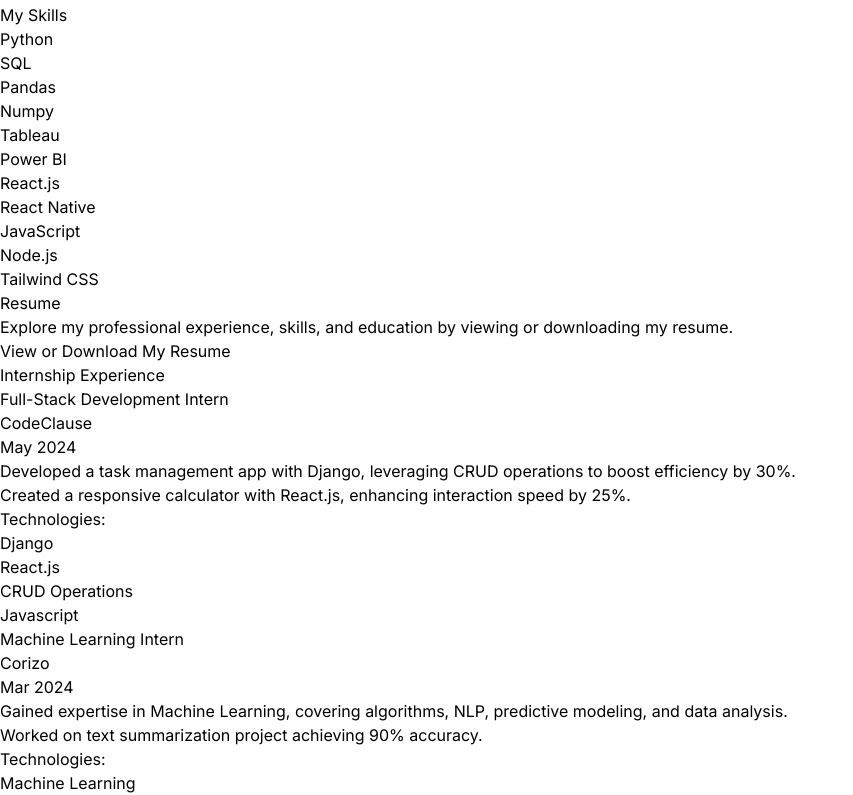
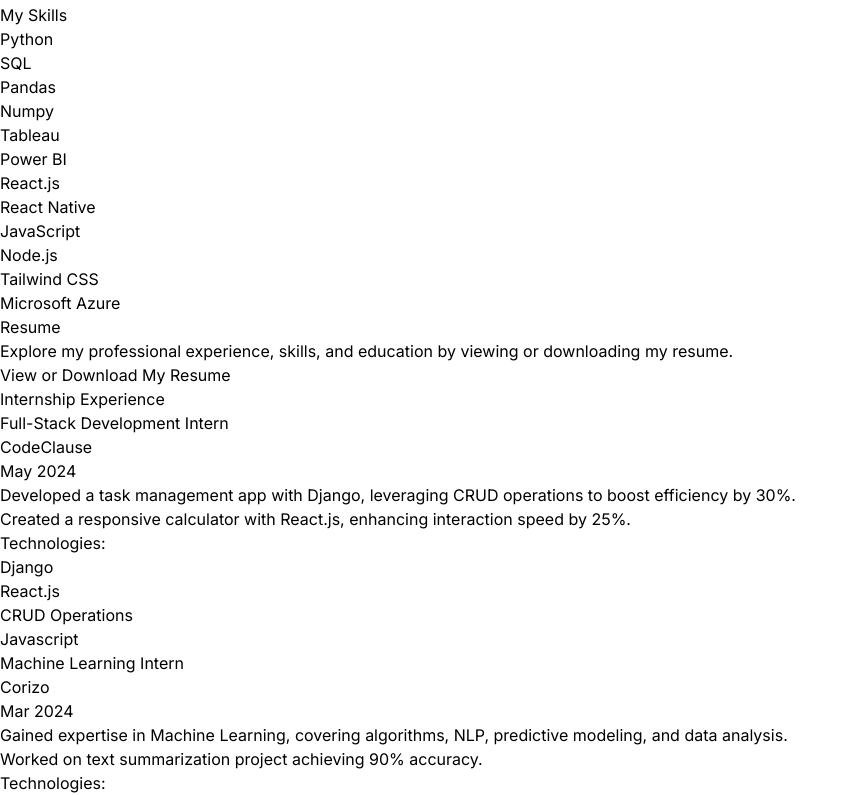
Before and after one commit to prathu10/PORTFOLIO-WEBSITE-NEW, a React (Vite) app: page / in a window 1280 px wide. Shown: the part 1162-1957 px from the top of the page, without its empty margins (0-853 px from the left). Built offline with nearby package versions, Linux system fonts and the light colour scheme.

Commit message:
skill updated

```diff
--- a/src/App.jsx
+++ b/src/App.jsx
@@ -52,6 +52,7 @@
               "JavaScript",
               "Node.js",
               "Tailwind CSS",
+              "Microsoft Azure",
 
             ].map((skill, index) => (
               <div
```
